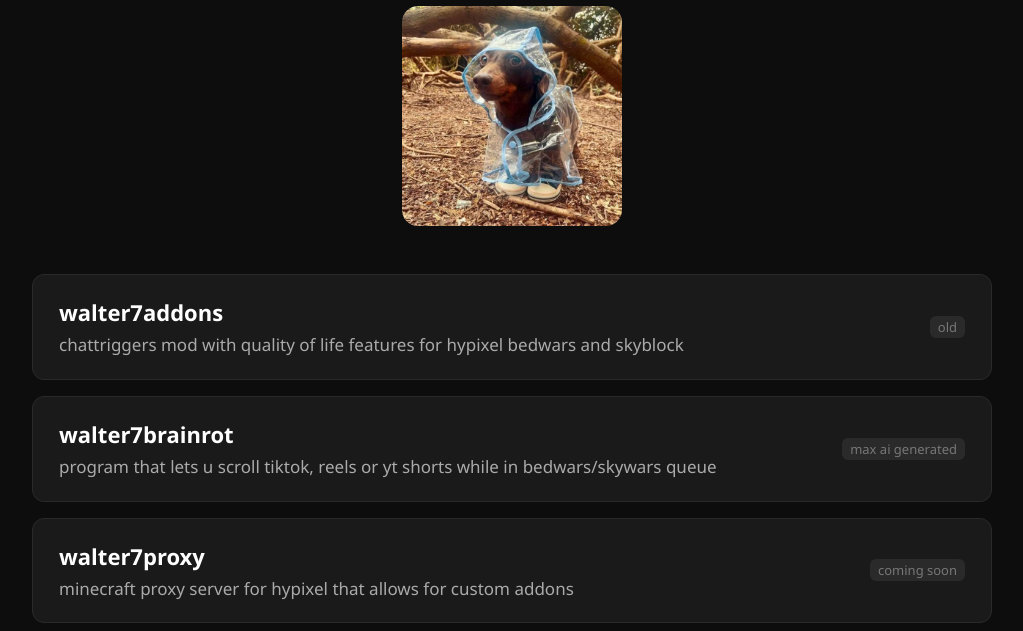
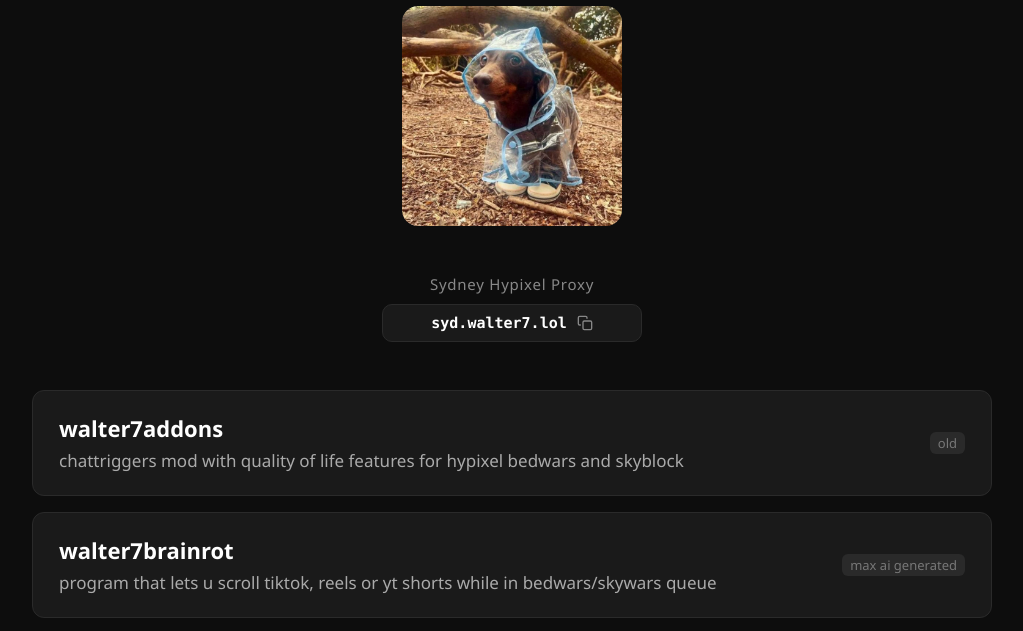
Before and after one commit to walter7organisation/walter7, a plain HTML site: page index.html in a window 1280 px wide. Shown: the part 141-772 px from the top of the page, without its empty margins (128-1151 px from the left). Drawn offline with Linux system fonts and the light colour scheme.

Commit message:
Implement proxy section with copy-to-clipboard feature
Added a proxy section with copy functionality for a proxy address.

```diff
--- a/index.html
+++ b/index.html
@@ -37,6 +37,65 @@
       object-fit: cover;
       border-radius: 16px;
       margin-bottom: 48px;
+    }
+
+    .proxy-section {
+      display: flex;
+      flex-direction: column;
+      align-items: center;
+      margin-bottom: 48px;
+      width: 100%;
+      max-width: 260px;
+    }
+
+    .proxy-title {
+      font-size: 15px;
+      color: #888;
+      letter-spacing: 0.05em;
+      margin-bottom: 10px;
+    }
+
+    .copy-box {
+      display: flex;
+      align-items: center;
+      justify-content: center;
+      gap: 10px;
+      width: 100%;
+      background: #1a1a1a;
+      border: 1px solid #2a2a2a;
+      border-radius: 10px;
+      padding: 9px 14px;
+      cursor: pointer;
+      transition: background 0.15s, border-color 0.15s;
+      user-select: none;
+    }
+
+    .copy-box:hover {
+      background: #222;
+      border-color: #444;
+    }
+
+    .copy-box .copy-text {
+      font-size: 15px;
+      font-weight: 600;
+      color: #ffffff;
+      font-family: 'Consolas', 'Menlo', monospace;
+    }
+
+    .copy-box .copy-icon {
+      width: 16px;
+      height: 16px;
+      stroke: #888;
+      flex-shrink: 0;
+      transition: stroke 0.15s;
+    }
+
+    .copy-box:hover .copy-icon {
+      stroke: #ccc;
+    }
+
+    .copy-box.copied .copy-icon {
+      stroke: #4caf50;
     }
 
     .section-label {
@@ -140,6 +199,17 @@
   <h1>walter7</h1>
   <img class="hero-img" src="653027712_18076082336625840_933057962563754656_n.jpg" alt="walter7">
 
+  <div class="proxy-section">
+    <div class="proxy-title">Sydney Hypixel Proxy</div>
+    <div class="copy-box" id="copyBox" title="Click to copy">
+      <span class="copy-text" id="copyText">syd.walter7.lol</span>
+      <svg class="copy-icon" viewBox="0 0 24 24" fill="none" stroke-width="2" stroke-linecap="round" stroke-linejoin="round">
+        <rect x="9" y="9" width="13" height="13" rx="2" ry="2"></rect>
+        <path d="M5 15H4a2 2 0 0 1-2-2V4a2 2 0 0 1 2-2h9a2 2 0 0 1 2 2v1"></path>
+      </svg>
+    </div>
+  </div>
+
   <div class="banners">
     <a class="banner" href="https://github.com/walter7organisation/walter7addons" target="_blank" rel="noopener">
       <div class="banner-content">
@@ -191,5 +261,39 @@
     <a href="https://docs.seraph.si/docs/introduction" target="_blank" rel="noopener">ref</a>
   </footer>
 
+  <script>
+    (function () {
+      var box = document.getElementById('copyBox');
+      var textEl = document.getElementById('copyText');
+      var value = textEl.textContent.trim();
+
+      function highlight() {
+        var range = document.createRange();
+        range.selectNodeContents(textEl);
+        var sel = window.getSelection();
+        sel.removeAllRanges();
+        sel.addRange(range);
+      }
+
+      function showCopied() {
+        box.classList.add('copied');
+        setTimeout(function () { box.classList.remove('copied'); }, 1200);
+      }
+
+      box.addEventListener('click', function () {
+        highlight();
+        if (navigator.clipboard && navigator.clipboard.writeText) {
+          navigator.clipboard.writeText(value).then(showCopied).catch(function () {
+            document.execCommand('copy');
+            showCopied();
+          });
+        } else {
+          document.execCommand('copy');
+          showCopied();
+        }
+      });
+    })();
+  </script>
+
 </body>
 </html>
```
